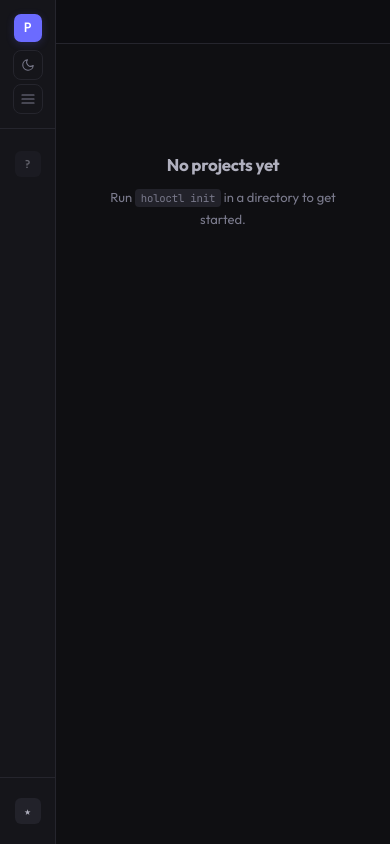
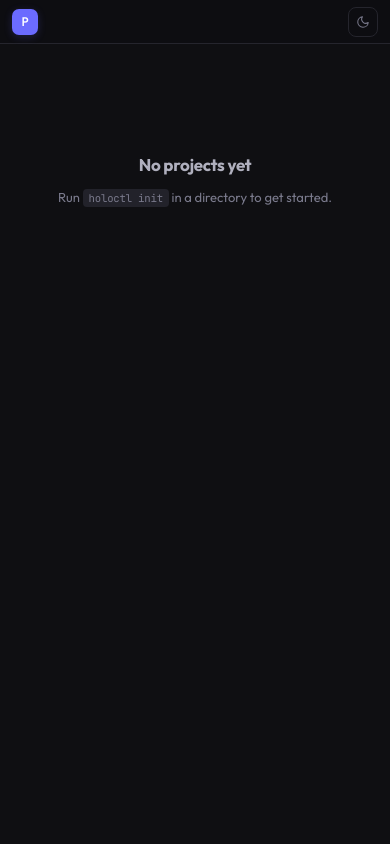
Before and after one commit to FelipeCarillo/holoctl, a FastAPI app: page / in a window 390 px wide. Run offline with FastAPI, Linux system fonts and the light colour scheme.

Commit message:
refactor(ui): drop sidebar, consolidate brand + theme toggle on topbar
The sidebar listed a single project (servers always boot inside one
workspace) and a duplicate Agents link that already lives in the
project tabs strip. 256px of horizontal space were going to a meta
control that controlled the sidebar itself.

Topbar now carries: brand (P holoctl) | breadcrumb | actions
(theme toggle + LIVE indicator). Single 52px row.

Removed:
- aside.sidebar + _sidebar.html
- static/css/sidebar.css (212L) + import
- --sidebar-w token + .main margin-left
- [data-sidebar="collapsed"] CSS rules + boot-script branch
- window.__toggleSidebar + holoctl-sidebar localStorage key
- icons/menu.svg (no toggle anymore)
- doing-counts badge (was redundant with the kanban itself)
- responsive sidebar collapse/drawer rules

Topbar gains brand styling (logo + name with hover accent) and the
icon-btn rule (moved from sidebar.css). Breadcrumb gets a left
border to visually separate from the brand.

469 tests pass.

Co-Authored-By: Claude Opus 4.7 (1M context) <noreply@anthropic.com>

```diff
--- a/holoctl/server/static/css/index.css
+++ b/holoctl/server/static/css/index.css
@@ -3,7 +3,6 @@
 @import "./reset.css";
 @import "./accessibility.css";
 @import "./layout.css";
-@import "./sidebar.css";
 @import "./main.css";
 @import "./tabs.css";
 @import "./section-header.css";
--- a/holoctl/server/static/css/main.css
+++ b/holoctl/server/static/css/main.css
@@ -1,6 +1,5 @@
 /* ── Main ── */
 .main {
-  margin-left: var(--sidebar-w);
   flex: 1;
   display: flex;
   flex-direction: column;
@@ -32,6 +31,34 @@
 [data-theme="light"] .topbar { background: rgba(248,248,250,0.85); }
 [data-theme="dark"] .topbar { background: rgba(14,14,18,0.85); }
 
+.topbar-brand {
+  display: flex;
+  align-items: center;
+  gap: 10px;
+  font-size: 14px;
+  font-weight: 700;
+  letter-spacing: -0.4px;
+  color: var(--text-0);
+  flex-shrink: 0;
+}
+
+.topbar-brand .logo {
+  width: 26px; height: 26px;
+  background: var(--accent);
+  border-radius: 7px;
+  display: flex;
+  align-items: center;
+  justify-content: center;
+  font-size: 12px;
+  font-weight: 800;
+  color: white;
+  font-family: var(--font-mono);
+  box-shadow: 0 2px 8px var(--accent-glow);
+}
+
+.topbar-brand .brand-name { color: var(--text-0); }
+.topbar-brand:hover .brand-name { color: var(--accent); }
+
 .topbar-breadcrumb {
   font-size: 13px;
   color: var(--text-2);
@@ -39,6 +66,8 @@
   align-items: center;
   gap: 6px;
   font-weight: 500;
+  padding-left: 8px;
+  border-left: 1px solid var(--border);
 }
 
 .topbar-breadcrumb a { color: var(--text-2); transition: color 0.15s; }
@@ -46,6 +75,30 @@
 .topbar-breadcrumb .sep { color: var(--text-3); font-size: 11px; }
 
 .topbar-actions { margin-left: auto; display: flex; gap: 8px; align-items: center; }
+
+/* Topbar icon buttons (theme toggle etc.) — same shape used by sidebar
+   previously, now lives here. */
+.icon-btn {
+  width: 30px; height: 30px;
+  border: 1px solid var(--border);
+  border-radius: var(--radius-sm);
+  background: transparent;
+  color: var(--text-2);
+  cursor: pointer;
+  display: flex;
+  align-items: center;
+  justify-content: center;
+  transition: background 0.15s var(--ease), border-color 0.15s var(--ease), color 0.15s var(--ease);
+  flex-shrink: 0;
+}
+
+.icon-btn:hover {
+  background: var(--bg-hover);
+  border-color: var(--border-hover);
+  color: var(--text-0);
+}
+
+.icon-btn svg { width: 16px; height: 16px; }
 
 .content {
   flex: 1;
--- a/holoctl/server/static/css/responsive.css
+++ b/holoctl/server/static/css/responsive.css
@@ -1,39 +1,20 @@
 /* ── Responsive
-   Breakpoints (mobile-first comments, but rules are max-width):
+   Breakpoints (rules are max-width):
    - 1280: minor density tweaks
-   - 1024: auto-collapse sidebar to icon-only column (mirrors
-           [data-sidebar="collapsed"] rules so we don't depend on JS)
-   - 768:  drop breadcrumbs and project path, kanban columns scroll-snap
-   - 480:  shrink sidebar to 56px, hide search and view-tab labels,
-           kanban columns occupy near-full viewport width
+   - 768:  hide breadcrumb + board path, kanban columns scroll-snap,
+           detail page stacks to single column
+   - 480:  shrink topbar, drop search and view-tab labels, kanban
+           columns occupy near-full viewport width
    ────────────────────────────────────────────────────────────────────── */
 
 @media (max-width: 1280px) {
   :root { --col-w: 280px; }
 }
 
-@media (max-width: 1024px) {
-  .sidebar { width: 64px; }
-  .main { margin-left: 64px; }
-  .nav-item-text,
-  .sidebar-brand-name,
-  .nav-item .badge,
-  .nav-group-label,
-  .project-path { display: none; }
-  .nav-item { justify-content: center; padding: 8px; }
-  .sidebar-header {
-    flex-direction: column;
-    gap: 8px;
-    padding: 14px 8px;
-    align-items: center;
-  }
-  .sidebar-brand { gap: 0; }
-  .sidebar-header-actions { flex-direction: column; }
-  .sidebar-footer { padding: 12px 8px; }
-}
-
 @media (max-width: 768px) {
   .topbar-breadcrumb { display: none; }
+  .topbar-brand .brand-name { display: none; }
+  .topbar { padding: 0 12px; }
   .board-header { flex-wrap: wrap; gap: 8px; }
   .board-header-text .board-path { display: none; }
   /* Snap-scroll between status columns instead of cramming them all
@@ -59,8 +40,6 @@
 
 @media (max-width: 480px) {
   :root { --header-h: 44px; }
-  .sidebar { width: 56px; }
-  .main { margin-left: 56px; }
   .board-header { padding: 10px 12px; }
   .board-title { font-size: 18px; }
   .bc-search { display: none; }
--- a/holoctl/server/static/css/sidebar.css
+++ /dev/null
@@ -1,211 +0,0 @@
-/* ── Sidebar ── */
-.sidebar {
-  width: var(--sidebar-w);
-  background: var(--bg-1);
-  border-right: 1px solid var(--border);
-  display: flex;
-  flex-direction: column;
-  position: fixed;
-  top: 0; left: 0; bottom: 0;
-  z-index: 10;
-  transition: width 0.25s var(--ease);
-  overflow: hidden;
-}
-
-/* ── Sidebar collapsed (boot script sets [data-sidebar="collapsed"] on <html>) ── */
-[data-sidebar="collapsed"] .sidebar { width: 64px; }
-[data-sidebar="collapsed"] .main { margin-left: 64px; }
-[data-sidebar="collapsed"] .nav-item-text,
-[data-sidebar="collapsed"] .sidebar-brand-name,
-[data-sidebar="collapsed"] .nav-item .badge,
-[data-sidebar="collapsed"] .nav-group-label,
-[data-sidebar="collapsed"] .project-path { display: none; }
-[data-sidebar="collapsed"] .nav-item {
-  justify-content: center;
-  padding: 8px;
-}
-[data-sidebar="collapsed"] .sidebar-header {
-  flex-direction: column;
-  gap: 8px;
-  padding: 14px 8px;
-  align-items: center;
-}
-[data-sidebar="collapsed"] .sidebar-brand { gap: 0; }
-[data-sidebar="collapsed"] .sidebar-header-actions { flex-direction: column; }
-[data-sidebar="collapsed"] .sidebar-footer { padding: 12px 8px; }
-
-.sidebar-brand-name {
-  font-size: 15px;
-  font-weight: 700;
-  letter-spacing: -0.5px;
-}
-
-.sidebar-header-actions {
-  display: flex;
-  gap: 4px;
-  align-items: center;
-}
-
-.sidebar-footer {
-  padding: 12px;
-  border-top: 1px solid var(--border);
-}
-
-/* Nav-icon: small square avatar inside nav-item, visible always.
-   Holds initials for projects, ★ for the Agents link, etc. */
-.nav-icon {
-  width: 26px; height: 26px;
-  flex-shrink: 0;
-  border-radius: 6px;
-  background: var(--bg-3);
-  color: var(--text-1);
-  display: flex;
-  align-items: center;
-  justify-content: center;
-  font-size: 11px;
-  font-weight: 700;
-  font-family: var(--font-mono);
-  letter-spacing: -0.3px;
-  transition: background 0.15s var(--ease), color 0.15s var(--ease);
-}
-
-.nav-item:hover .nav-icon { background: var(--bg-2); color: var(--text-0); }
-.nav-item.active .nav-icon { background: var(--accent-subtle); color: var(--accent); }
-
-.main { transition: margin-left 0.25s var(--ease); }
-
-.sidebar-header {
-  padding: 18px 20px;
-  border-bottom: 1px solid var(--border);
-  display: flex;
-  align-items: center;
-  justify-content: space-between;
-}
-
-.sidebar-brand {
-  display: flex;
-  align-items: center;
-  gap: 10px;
-  font-size: 15px;
-  font-weight: 700;
-  letter-spacing: -0.5px;
-  color: var(--text-0);
-}
-
-.sidebar-brand .logo {
-  width: 28px; height: 28px;
-  background: var(--accent);
-  border-radius: 7px;
-  display: flex;
-  align-items: center;
-  justify-content: center;
-  font-size: 13px;
-  font-weight: 800;
-  color: white;
-  font-family: var(--font-mono);
-  box-shadow: 0 2px 8px var(--accent-glow);
-}
-
-.icon-btn,
-.theme-toggle {
-  width: 30px; height: 30px;
-  border: 1px solid var(--border);
-  border-radius: var(--radius-sm);
-  background: transparent;
-  color: var(--text-2);
-  cursor: pointer;
-  display: flex;
-  align-items: center;
-  justify-content: center;
-  transition: background 0.15s var(--ease), border-color 0.15s var(--ease), color 0.15s var(--ease);
-  flex-shrink: 0;
-}
-
-.icon-btn:hover,
-.theme-toggle:hover {
-  background: var(--bg-hover);
-  border-color: var(--border-hover);
-  color: var(--text-0);
-}
-
-.icon-btn svg,
-.theme-toggle svg { width: 16px; height: 16px; }
-
-.sidebar-nav {
-  padding: 14px 12px;
-  flex: 1;
-  overflow-y: auto;
-}
-
-.nav-group { margin-bottom: 24px; }
-
-.nav-group-label {
-  font-size: 10px;
-  font-weight: 700;
-  text-transform: uppercase;
-  letter-spacing: 1.2px;
-  color: var(--text-3);
-  padding: 0 10px 8px;
-}
-
-.nav-item {
-  display: flex;
-  align-items: center;
-  gap: 10px;
-  padding: 8px 10px;
-  border-radius: var(--radius-sm);
-  color: var(--text-1);
-  font-size: 13px;
-  font-weight: 500;
-  cursor: pointer;
-  transition: all 0.15s var(--ease);
-  position: relative;
-}
-
-.nav-item:hover { background: var(--bg-hover); color: var(--text-0); }
-
-.nav-item.active {
-  background: var(--accent-subtle);
-  color: var(--accent);
-}
-
-.nav-item.active::before {
-  content: '';
-  position: absolute;
-  left: 0; top: 8px; bottom: 8px;
-  width: 3px;
-  background: var(--accent);
-  border-radius: 0 3px 3px 0;
-}
-
-.nav-icon svg { width: 16px; height: 16px; }
-
-.nav-item .badge {
-  margin-left: auto;
-  background: var(--bg-3);
-  color: var(--text-2);
-  font-size: 10px;
-  font-weight: 700;
-  padding: 2px 7px;
-  border-radius: 10px;
-  min-width: 22px;
-  text-align: center;
-  font-family: var(--font-mono);
-}
-
-.nav-item.active .badge { background: var(--accent-subtle); color: var(--accent); }
-
-.project-entry { margin-bottom: 4px; }
-
-.project-path {
-  font-size: 10px;
-  color: var(--text-3);
-  font-family: var(--font-mono);
-  padding: 0 12px;
-  margin-top: 1px;
-  white-space: nowrap;
-  overflow: hidden;
-  text-overflow: ellipsis;
-  display: block;
-  letter-spacing: -0.2px;
-}
--- a/holoctl/server/static/css/tokens.css
+++ b/holoctl/server/static/css/tokens.css
@@ -9,7 +9,6 @@
   --radius-sm: 8px;
   --radius-lg: 18px;
   --radius-xl: 24px;
-  --sidebar-w: 256px;
   --header-h: 52px;
   --col-w: 304px;
   --ease: cubic-bezier(0.22, 1, 0.36, 1);
--- a/holoctl/server/static/holoctl-ui.js
+++ b/holoctl/server/static/holoctl-ui.js
@@ -25,21 +25,6 @@
     document.documentElement.setAttribute('data-theme', next);
     localStorage.setItem('holoctl-theme', next);
     updateThemeIcons(next);
-  };
-
-  // ── Sidebar collapse (state lives on <html data-sidebar="collapsed">,
-  //    set by the inline boot script in <head> to avoid layout flash) ──
-
-  window.__toggleSidebar = function () {
-    const html = document.documentElement;
-    const collapsed = html.getAttribute('data-sidebar') === 'collapsed';
-    if (collapsed) {
-      html.removeAttribute('data-sidebar');
-      localStorage.setItem('holoctl-sidebar', 'open');
-    } else {
-      html.setAttribute('data-sidebar', 'collapsed');
-      localStorage.setItem('holoctl-sidebar', 'collapsed');
-    }
   };
 
   // ── Toast Notifications ──
--- a/holoctl/server/templates/base.html
+++ b/holoctl/server/templates/base.html
@@ -10,7 +10,6 @@
 </head>
 <body>
   <div class="app" id="app">
-    <aside class="sidebar" id="sidebar">{% include "partials/_sidebar.html" %}</aside>
     <div class="main">
       <div class="topbar">{% include "partials/_topbar.html" %}</div>
       <div class="content-wrap">{% if tabs %}{% include "partials/_tabs.html" %}{% endif %}<div class="content"><div class="content-body">{% block content %}{{ content | safe }}{% endblock %}</div></div></div>
--- a/holoctl/server/templates/partials/_boot.html
+++ b/holoctl/server/templates/partials/_boot.html
@@ -1,3 +1,3 @@
-{# Inline boot script: applies theme + sidebar state before first paint to
-   avoid the dark→light flash on navigation. Kept terse on purpose. #}
-<script>(function(){try{var t=localStorage.getItem('holoctl-theme')||'dark';document.documentElement.setAttribute('data-theme',t);if(localStorage.getItem('holoctl-sidebar')==='collapsed'){document.documentElement.setAttribute('data-sidebar','collapsed');}}catch(e){document.documentElement.setAttribute('data-theme','dark');}})();</script>
+{# Inline boot script: applies the saved theme before first paint to avoid
+   the dark→light flash on navigation. #}
+<script>(function(){try{var t=localStorage.getItem('holoctl-theme')||'dark';document.documentElement.setAttribute('data-theme',t);}catch(e){document.documentElement.setAttribute('data-theme','dark');}})();</script>
```
Also changed, not shown: holoctl/server/templates/partials/_sidebar.html (deleted, +0 -30 lines), holoctl/server/templates/partials/_topbar.html (+12 -1 lines), holoctl/server/templates/icons/menu.svg (deleted).
